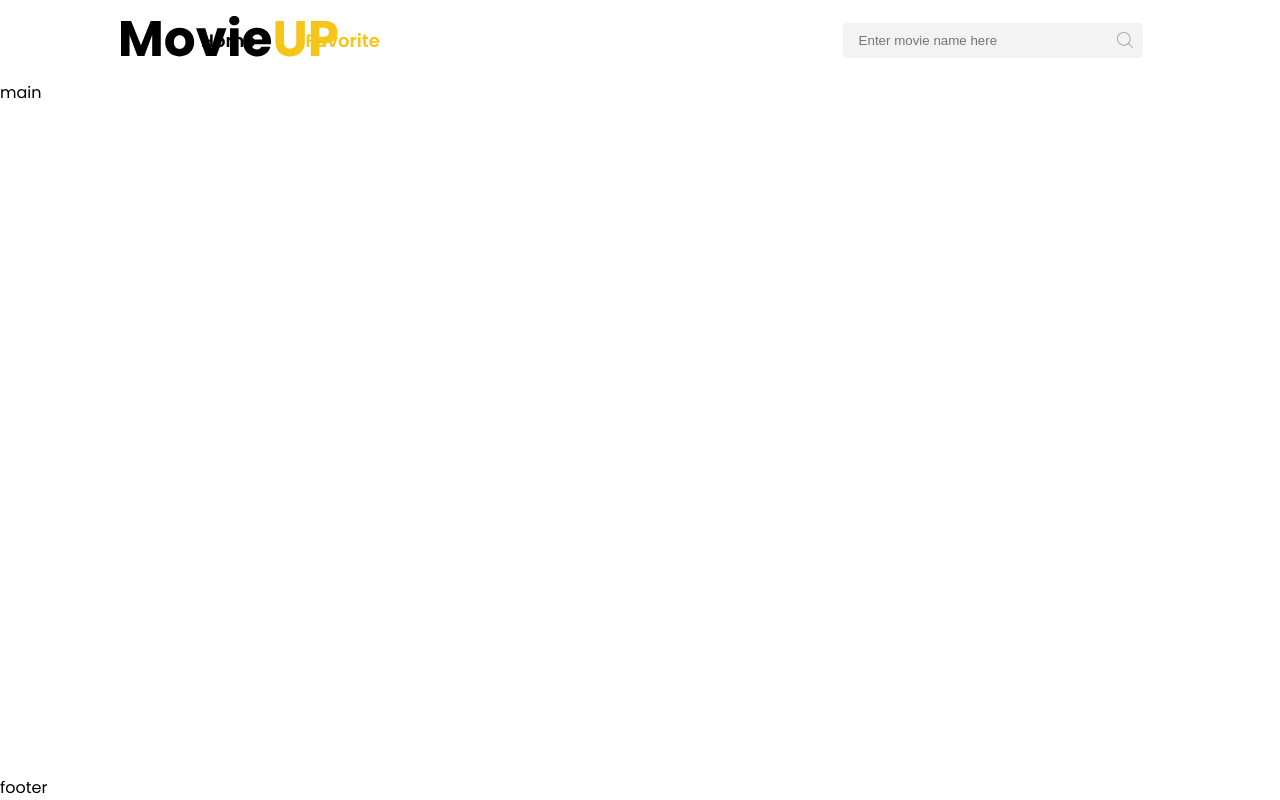
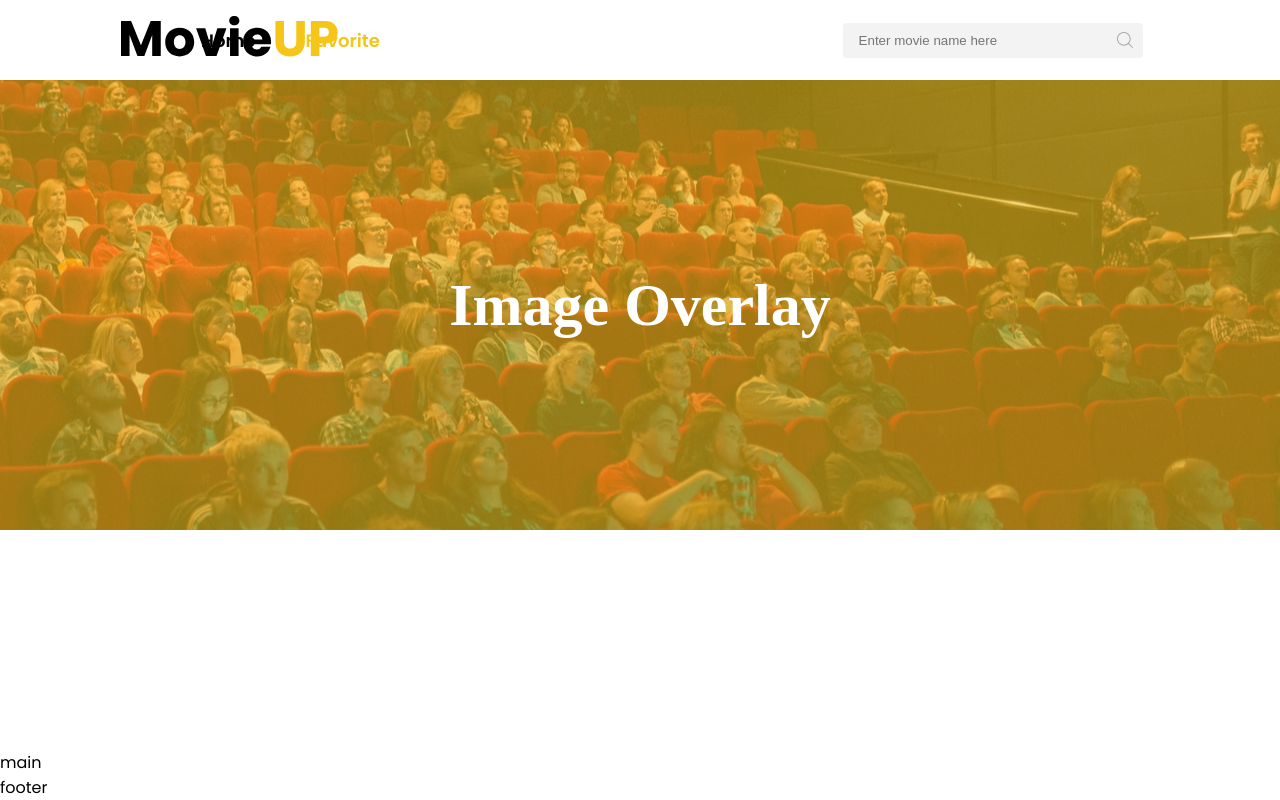
Before and after one commit to ffcabbar/next-movie, a Next.js app: page / in a window 1280 px wide. Built offline with nearby package versions, Linux system fonts and the light colour scheme.

Commit message:
Init image component

```diff
--- /dev/null
+++ b/components/Image/Image.js
@@ -0,0 +1,13 @@
+import React from "react";
+import styles from "./Image.module.scss";
+
+const Image = () => {
+  return (
+    <div className={styles.container}>
+      <h1>Image Overlay</h1>
+      <div className={styles.colorOverlay}></div>
+    </div>
+  );
+};
+
+export default Image;
--- /dev/null
+++ b/components/Image/Image.module.scss
@@ -0,0 +1,23 @@
+.container {
+    background: url(/image2.png);
+    background-position: 100% 35%;
+    color: #fff;
+    width: 100%;
+    display: flex;
+    justify-content: center;
+    align-items: center;
+    position: relative;
+    height: 450px;
+    h1 {
+        font-family: 'Pacifico', cursive;
+        font-size: 60px;
+        z-index: 1;
+    }
+    .colorOverlay {
+        width: 100%;
+        height: 100%;
+        background: #F5C518;
+        opacity: .6;
+        position: absolute;
+    }
+}
--- a/components/Layout/Layout.js
+++ b/components/Layout/Layout.js
@@ -1,7 +1,8 @@
 import React from "react";
 import Head from "next/head";
 import styles from "./Layout.module.scss";
-import Header from '../Header/Header.js';
+import Header from "../Header/Header.js";
+import Image from "../Image/Image.js";
 
 const Layout = ({ children }) => {
   return (
@@ -11,6 +12,8 @@ const Layout = ({ children }) => {
         <link rel="icon" href="/favicon.ico" />
       </Head>
       <Header />
+      <Image />
+
       <main className={styles.main}>{children}</main>
 
       <footer className={styles.footer}>footer</footer>
```
Also changed, not shown: public/image2.png (added).
